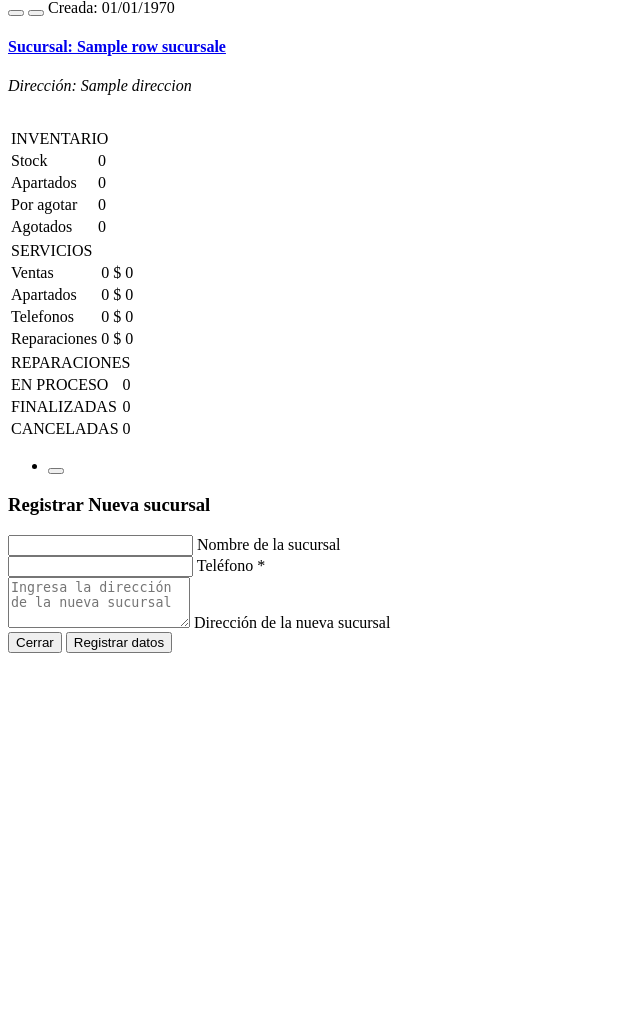
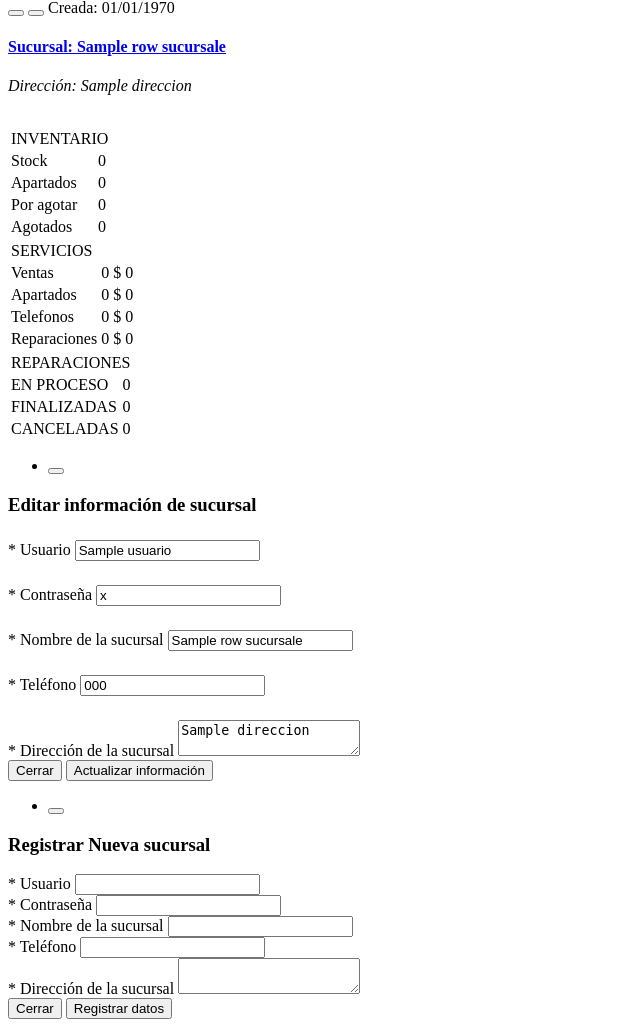
Before and after one commit to Dzulmidnight/telcel, a CodeIgniter app: the page made by application/views/backend/MOD_SUCURSALES/dashboard_sucursales.php in a window 1280 px wide. Shown: the part 71-1106 px from the top of the page, without its empty margins (0-640 px from the left). Before the commit the page ends 724 px from the top, so only its background shows below. Run offline with CodeIgniter, Linux system fonts and the light colour scheme; tables that the repository leaves empty or names only in its code hold one stand-in row (values such as "Sample post"); the template is opened without the code that fills it: most values are stand-ins (such as "Sample title", 1, 10 or a date in 2020).

Commit message:
modificaciones telcel

```diff
--- a/application/controllers/backend/InformacionProducto.php
+++ b/application/controllers/backend/InformacionProducto.php
@@ -8,6 +8,7 @@ class InformacionProducto extends CI_Controller{
 		$this->load->model('consultar_model');
 
 		$codigo = json_decode($_POST['codigo']);
+		$sucursal = json_decode($_POST['sucursal']);
 
 		if($this->consultar_model->detalle_producto($codigo)){
 			$data['info_producto'] = $this->consultar_model->detalle_producto($codigo);
--- a/application/controllers/backend/Inicio.php
+++ b/application/controllers/backend/Inicio.php
@@ -34,7 +34,7 @@ class Inicio extends CI_Controller{
 		$data['row_servicios_en_espera'] = $this->consultar_model->servicios_tecnicos_en_espera();
 		$data['row_servicios_por_entregar'] = $this->consultar_model->servicios_tecnicos_por_entregar();
 		$data['menu_general'] = $this->load->view('backend/menu_general','',true);
-		$data['modal_ventas'] = $this->load->view('backend/modal_ventas', '', true);
+		$data['modal_ventas'] = $this->load->view('backend/modal_ventas', $data, true);
 
 		$data['row_entregas'] = $this->consultar_model->ultimosAvisos($this->session->userdata('id_sucursal'));
 
--- a/application/views/backend/MOD_SUCURSALES/dashboard_sucursales.php
+++ b/application/views/backend/MOD_SUCURSALES/dashboard_sucursales.php
@@ -9,6 +9,11 @@
 <link rel="stylesheet" href="<?php echo base_url(); ?>assets/js/plugins/dropzonejs/dropzone.min.css">
 <link rel="stylesheet" href="<?php echo base_url(); ?>assets/js/plugins/jquery-tags-input/jquery.tagsinput.min.css">
 
+<style>
+    .margen-top{
+        margin-top: 1.5em;
+    }
+</style>
 
 <!-- Page Header -->
 <div class="content bg-gray-lighter">
@@ -36,27 +41,6 @@
 
 <!-- Page Content -->
 <div class="content">
-    <?php
-    if($this->session->flashdata('success')){
-        $mensaje = $this->session->flashdata('success');
-    ?>
-        <div class="alert alert-success alert-dismissable">
-            <button type="button" class="close" data-dismiss="alert" aria-hidden="true">×</button>
-            <h3 class="font-w300 push-15"><?= $mensaje ?></h3>
-        </div>
-    <?php
-    }else if($this->session->flashdata('error')){
-        $mensaje = $this->session->flashdata('error');
-    ?>
-        <div class="alert alert-danger alert-dismissable">
-            <button type="button" class="close" data-dismiss="alert" aria-hidden="true">×</button>
-            <h3 class="font-w300 push-15"><?= $mensaje ?></h3>
-        </div>
-    <?php
-    }
-     ?>
-
-    <div class="block">
     <div class="row">
         <?php foreach($row_sucursales as $sucursal): ?>
             <div class="col-md-4">
@@ -66,7 +50,7 @@
                         <div class="row items-push">
                             <div class="font-s12 push-10">
                                 <em class="pull-right">
-                                        <button class="btn btn-xs btn-warning">
+                                    <button class="btn btn-xs btn-warning" data-toggle="modal" data-target="#modal-editar-sucursal<?= $sucursal->id_sucursal; ?>">
                                         <i class="fa fa-edit"></i>
                                     </button>
                                     <button class="btn btn-xs btn-danger" data-toggle="tooltip" title="Eliminar sucursal" onclick="eliminar()">
@@ -225,12 +209,67 @@
                 </div>
                 <!-- END Sucursales -->
             </div>
+
+            <!-- Modal Editar sucursal -->
+            <div class="modal fade" id="modal-editar-sucursal<?= $sucursal->id_sucursal; ?>" tabindex="-1" role="dialog" aria-hidden="true">
+                <div class="modal-dialog modal-md modal-dialog-popout">
+                    <div class="modal-content">
+                        <?php
+                        $atributos = array('class="form-horizontal push-10-t block-content"');
+                        echo form_open('backend/MOD_SUCURSALES/sucursales/editar', $atributos);
+                         ?>
+                            <div class="block block-themed block-transparent remove-margin-b">
+                                <div class="block-header bg-primary">
+                                    <ul class="block-options">
+                                        <li>
+                                            <button data-dismiss="modal" type="button"><i class="si si-close"></i></button>
+                                        </li>
+                                    </ul>
+                                    <h3 class="block-title">Editar información de sucursal</h3>
+                                </div>
+                                <div class="block-content" style="">
+                                    <div class="row">
+                                        <div class="col-md-6 margen-top">
+                                            <label for="usuario_sucursal">* Usuario</label>
+                                            <input type="text" class="form-control" id="usuario_sucursal" name="usuario_sucursal" value="<?= $sucursal->usuario; ?>" required>
+                                        </div>
+                                        <div class="col-md-6 margen-top">
+                                            <label for="password_sucursal">* Contraseña</label>
+                                            <input type="text" class="form-control" id="password_sucursal" name="password_sucursal" value="<?= $sucursal->password; ?>" required>
+                                        </div>
+                                        <div class="col-md-6 margen-top">
+                                            <label for="nombre">* Nombre de la sucursal</label>
+                                            <input type="text" class="form-control" id="nombre" name="nombre" value="<?= $sucursal->nombre; ?>" required>
+                                        </div>
+                                        <div class="col-md-6 margen-top">
+                                            <label for="telefono">* Teléfono</label>
+                                            <input type="text" class="form-control" id="telefono" name="telefono" value="<?= $sucursal->telefono; ?>" required>
+                                        </div>
+                                        <div class="col-md-12 margen-top">
+                                            <label for="direccion">* Dirección de la sucursal</label>
+                                            <textarea class="form-control" name="direccion" id="direccion" required><?= $sucursal->direccion; ?></textarea>
+                                        </div>
+
+                                    </div>
+                                </div>
+                            </div>
+                            <div class="modal-footer">
+                                <input type="hidden" name="id_sucursal" value="<?= $sucursal->id_sucursal; ?>">
+                                <input type="hidden" name="fecha_registro" value="<?= time() ?>">
+                                <button class="btn btn-sm btn-default" type="button" data-dismiss="modal">Cerrar</button>
+                                <button id="btn_guardar" class="btn btn-sm btn-warning" type="submit" >
+                                    <i class="fa fa-check"></i> Actualizar información
+                                </button>
+                            </div>
+                        </form>
+                    </div>
+                </div>
+            </div>
+            <!-- END Modal Editar sucursal -->
+
         <?php endforeach; ?>
 
     </div>
-    </div>
-
-
 </div>
 
 <!-- Modal crear sucursal -->
@@ -251,36 +290,28 @@
                         <h3 class="block-title">Registrar Nueva sucursal</h3>
                     </div>
                     <div class="block-content" style="">
-                        <div class="row text-justify">
-                            <!-- Formularios invetario -->
-                            <div id="formularios_inventario">
-                                <div class="form-group">
-                                    <div class="col-sm-6">
-                                        <div class="form-material form-material-primary input-group">
-                                            <input class="form-control" type="text" id="nombre" name="nombre" placeholder="" required>
-                                            <label for="nombre">Nombre de la sucursal</label>
-                                            <span class="input-group-addon"><i class="fa fa-pencil"></i></span>
+                        <div class="row">
+                            <div class="col-md-6">
+                                <label for="usuario_sucursal">* Usuario</label>
+                                <input type="text" class="form-control" id="usuario_sucursal" name="usuario_sucursal" required>
                             </div>
+                            <div class="col-md-6">
+                                <label for="password_sucursal">* Contraseña</label>
+                                <input type="text" class="form-control" id="password_sucursal" name="password_sucursal" required>
                             </div>
-                                    <div class="col-sm-6">
-                                        <div class="form-material form-material-primary input-group">
-                                            <input class="form-control" type="text" id="telefono" name="telefono" placeholder="" required>
-                                            <label for="telefono">Teléfono *</label>
-                                            <span class="input-group-addon"><i class="fa fa-pencil"></i></span>
+                            <div class="col-md-6">
+                                <label for="nombre">* Nombre de la sucursal</label>
+                                <input type="text" class="form-control" id="nombre" name="nombre" required>
                             </div>
+                            <div class="col-md-6">
+                                <label for="telefono">* Teléfono</label>
+                                <input type="text" class="form-control" id="telefono" name="telefono" required>
+                            </div>
+                            <div class="col-md-12">
+                                <label for="direccion">* Dirección de la sucursal</label>
+                                <textarea class="form-control" name="direccion" id="direccion" required></textarea>
                             </div>
 
-                                </div>
-                                <div class="form-group">
-                                    <div class="col-xs-12">
-                                        <div class="form-material">
-                                            <textarea class="form-control" id="direccion" name="direccion" rows="3" placeholder="Ingresa la dirección de la nueva sucursal"></textarea>
-                                            <label for="direccion">Dirección de la nueva sucursal</label>
-                                        </div>
-                                    </div>
-                                </div>
-                            </div>
-                            <!-- END Formularios inventario -->
                         </div>
                     </div>
                 </div>
```
Also changed, not shown: application/controllers/backend/MOD_SERVICIOS/Servicios.php (+20 -6 lines), application/controllers/backend/MOD_SUCURSALES/Sucursales.php (+20 -0 lines), application/models/Consultar_model.php (+10 -2 lines), application/views/backend/detalle_producto.php (+8 -1 lines), application/views/backend/modal_ventas.php (+26 -7 lines), application/views/backend/template/header.php (+9 -0 lines), assets/js/propios/funciones.js (+21 -4 lines), assets/img/productos/img_producto1551481686_1.png (added), assets/img/productos/img_producto1551481686_11.png (added). Lines whose indentation alone changed are shown as unchanged.
